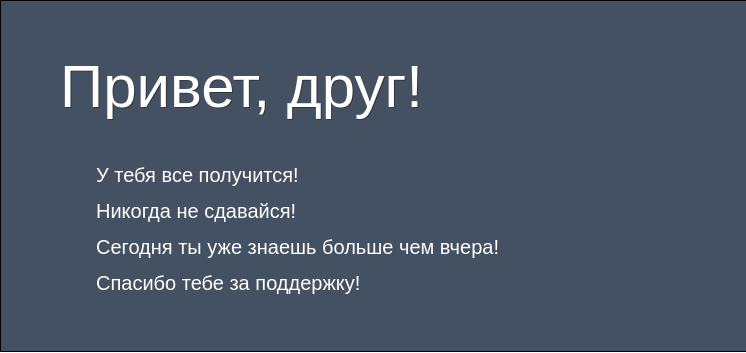
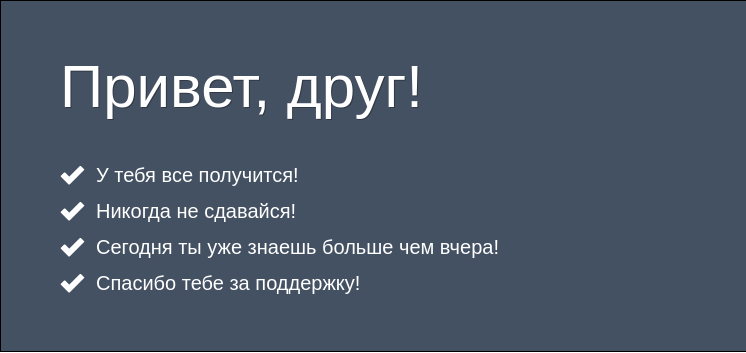
Before and after one commit to YuriyMokhov/flex-test, a plain HTML site: page index.html in a window 1280 px wide. Shown: the top 353 px of the page, 0-746 px from the left. Drawn offline with Linux system fonts and the light colour scheme; the site is published under a folder, as on GitHub Pages, so addresses that start at the root find nothing.

Commit message:
css relative path

```diff
--- a/css/style.css
+++ b/css/style.css
@@ -125,7 +125,7 @@ h6 {
     margin: 0 0 46 0;
 }
 .hi__list li {
-    background: url("/img/check_icon_346.png") left no-repeat;
+    background: url("../img/check_icon_346.png") left no-repeat;
     font-size: 20px;
     line-height: 36px;
     list-style-type: none;
```
